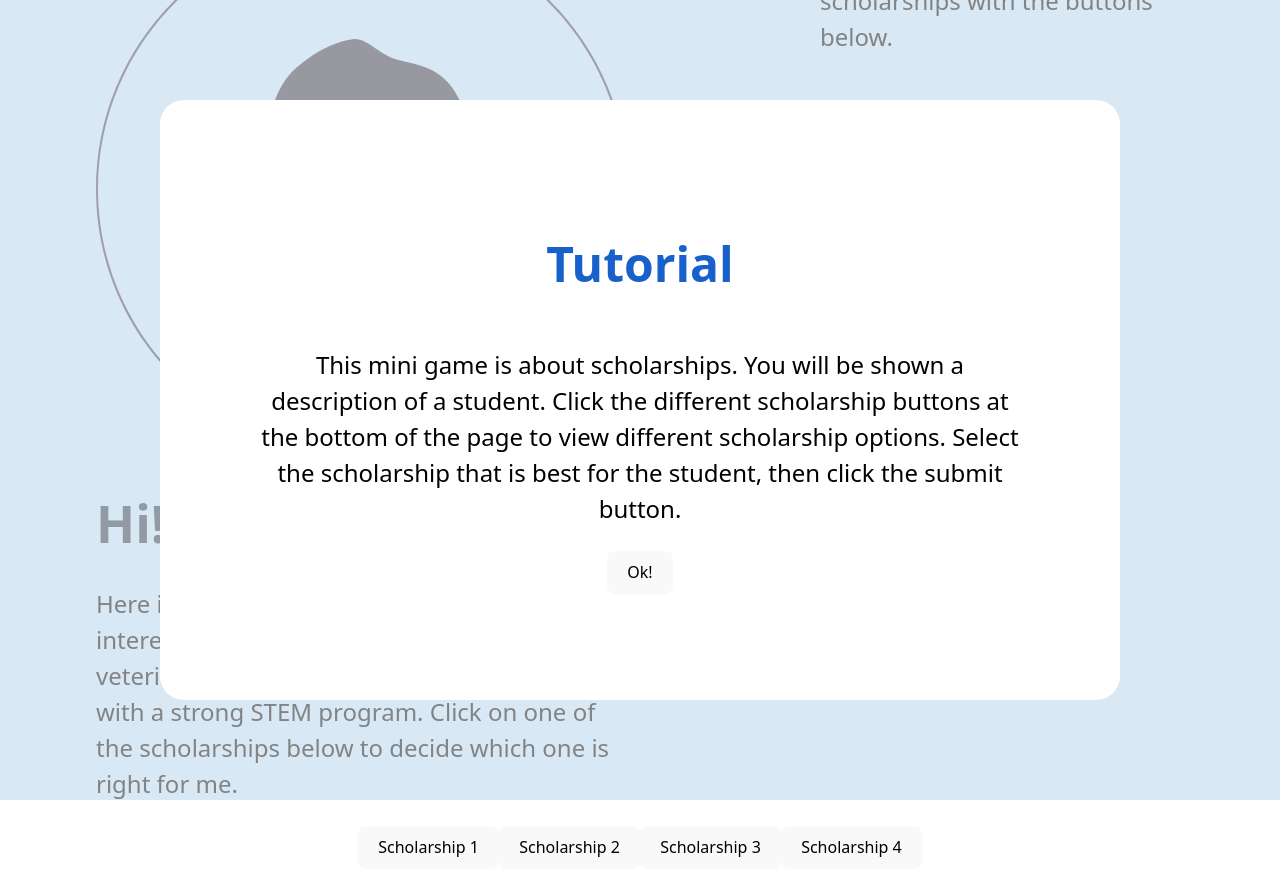
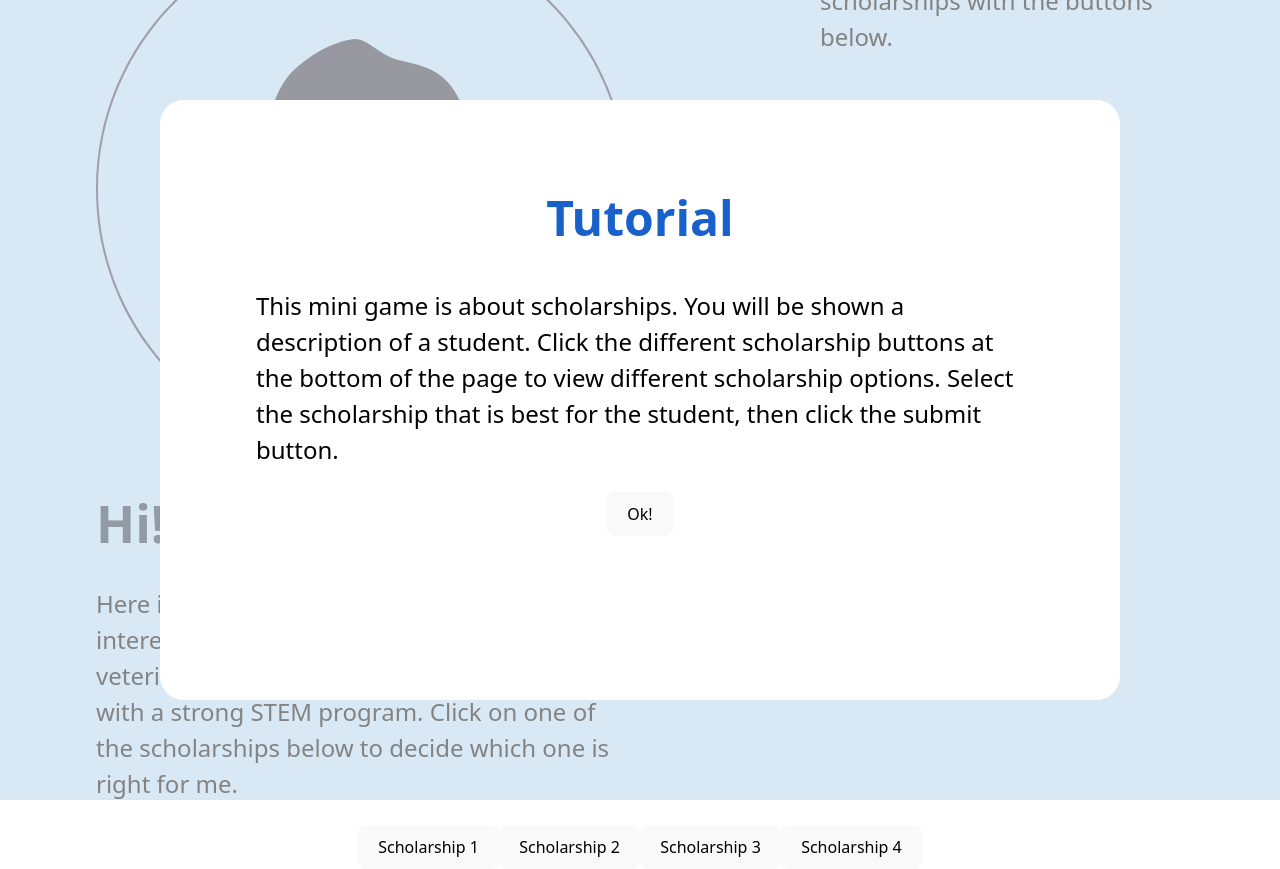
Before and after one commit to cse210-group10/cse210-group10-game, a React (Vite) app: page /minigame/level-1/character in a window 1280 px wide. Built offline with nearby package versions, Linux system fonts and the light colour scheme.

Commit message:
Fixed css for pop up lesson box
-Changed the color of the next button
-Edited the position of text and button

```diff
--- a/src/components/PopupLesson.tsx
+++ b/src/components/PopupLesson.tsx
@@ -18,7 +18,7 @@ const PopupLesson: React.FC<PopupPropsLesson> = ({
             <h1 className="popup-title">{title}</h1>
             <p className="popup-content">{content}</p>
             <button
-            className="button"
+            className="lesson-button"
             onClick={onClickNext}
             >
             Next
--- a/src/components/styles.css
+++ b/src/components/styles.css
@@ -38,7 +38,7 @@
   border-radius: 20px;
   /* padding: 1rem; */
   border-radius: 1.5rem;
-  text-align: center;
+  text-align: left;
   display: flex;
   flex-direction: column;
   justify-content: center;
@@ -52,8 +52,25 @@
   font-weight: normal;
   color: #1861CA;
   font-weight: bold;
+  position: absolute;
+  top: 20%;
+
 }
 
 .popup-content {
   color: #000;
 }
+
+.lesson-button {
+  background-color: #689B40;
+  border: 2px solid #689B40;
+  box-shadow: 0 4px 6px rgba(0,0,0,0.2);
+  position: absolute;
+  bottom: 20%;
+}
+
+.lesson-button:hover {
+  background-color: white;
+  border: 2px solid #689B40;
+  color: #689B40;
+}
```
